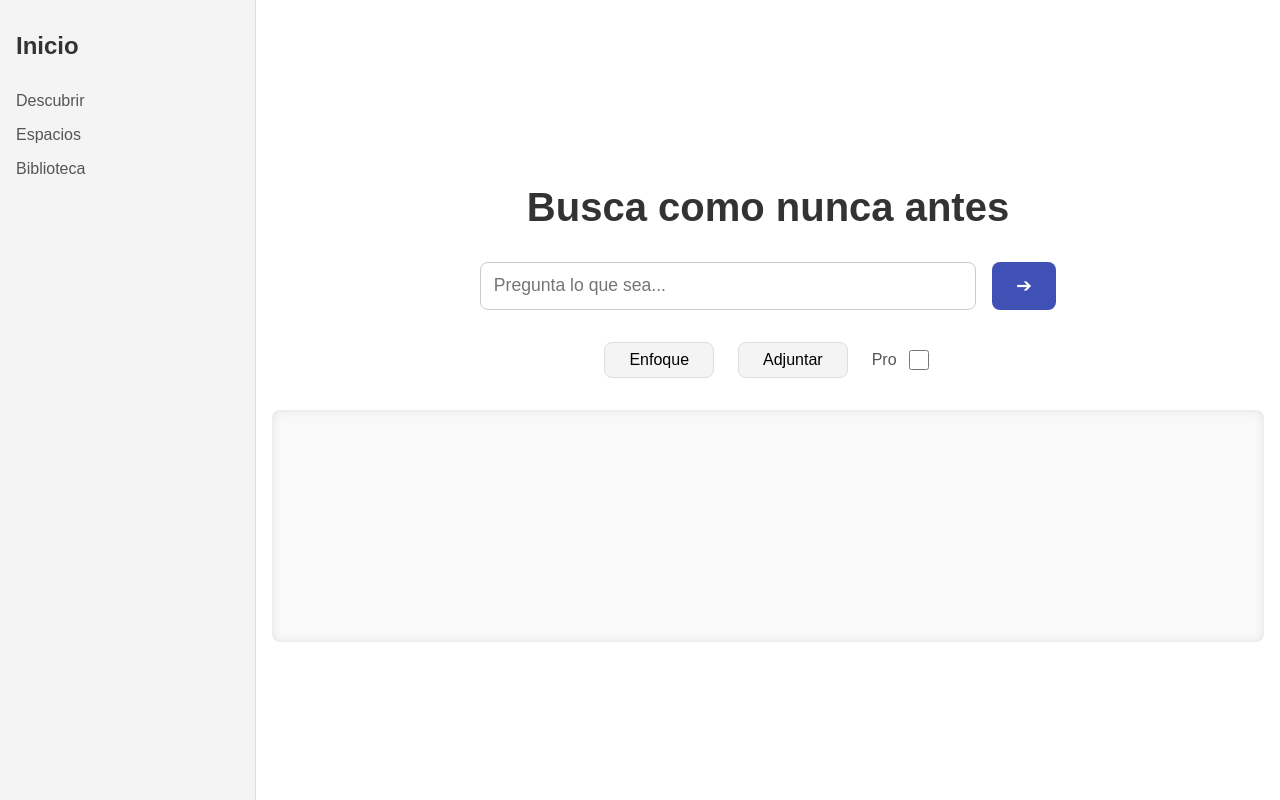
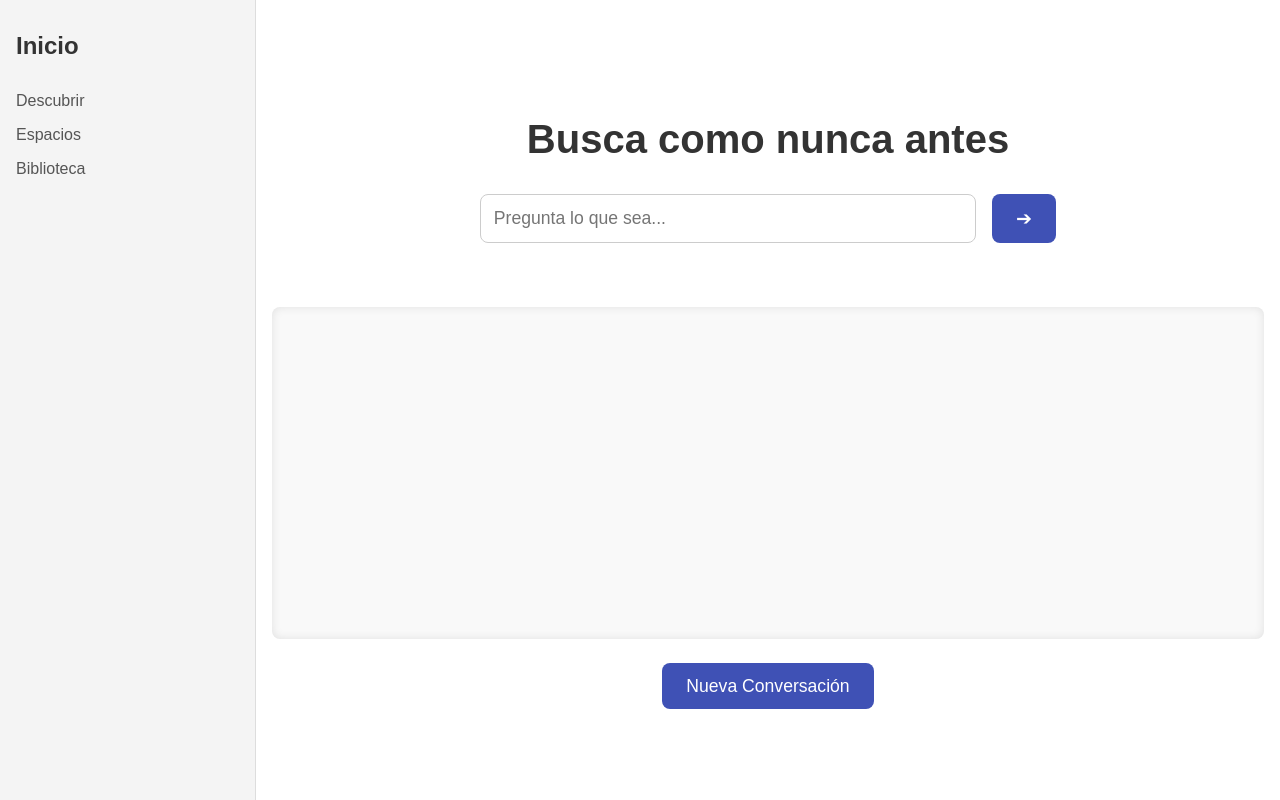
Before and after one commit to enricalicarte/whatsapp-gpt, a plain HTML site: page index.html in a window 1280 px wide. Drawn offline with Linux system fonts and the light colour scheme.

Commit message:
Added dynamic conversation saving and new conversation functionality

```diff
--- a/index.html
+++ b/index.html
@@ -27,17 +27,10 @@
                 <input type="text" id="search-input" placeholder="Pregunta lo que sea..." />
                 <button id="search-button">➔</button>
             </div>
-            <div id="options">
-                <button class="option">Enfoque</button>
-                <button class="option">Adjuntar</button>
-                <label id="toggle-pro">
-                    Pro
-                    <input type="checkbox" />
-                </label>
-            </div>
             <div id="chat-history">
                 <!-- Historial de chat actual -->
             </div>
+            <button id="new-conversation-button">Nueva Conversación</button>
         </main>
     </div>
     <script src="script.js"></script>
--- a/script.js
+++ b/script.js
@@ -2,8 +2,9 @@ const conversationList = document.getElementById("conversation-list");
 const chatHistory = document.getElementById("chat-history");
 const searchInput = document.getElementById("search-input");
 const searchButton = document.getElementById("search-button");
+const newConversationButton = document.getElementById("new-conversation-button");
 
-let conversations = []; // Array para almacenar las conversaciones
+let currentConversation = []; // Almacena mensajes de la conversación actual
 
 // Función para añadir un mensaje al historial del chat
 function addMessageToChat(sender, message) {
@@ -12,21 +13,26 @@ function addMessageToChat(sender, message) {
     messageDiv.textContent = message;
     chatHistory.appendChild(messageDiv);
     chatHistory.scrollTop = chatHistory.scrollHeight;
+    currentConversation.push({ sender, message }); // Guardar mensaje en la conversación actual
 }
 
 // Función para guardar la conversación en la biblioteca
-function saveConversation(input) {
-    // Guarda el texto en el array de conversaciones
-    conversations.push(input);
+function saveConversation() {
+    if (currentConversation.length === 0) return;
 
-    // Actualiza la lista en la barra lateral
+    // Crear un resumen con el primer mensaje del usuario
+    const firstUserMessage = currentConversation.find(msg => msg.sender === "user")?.message || "Sin título";
     const conversationItem = document.createElement("li");
-    conversationItem.textContent = input;
+    conversationItem.textContent = firstUserMessage;
     conversationItem.addEventListener("click", () => {
-        alert(`Seleccionaste la conversación: "${input}"`);
+        alert(`Resumen: ${firstUserMessage}`);
     });
 
     conversationList.appendChild(conversationItem);
+
+    // Reiniciar la conversación actual
+    currentConversation = [];
+    chatHistory.innerHTML = ""; // Limpiar el historial visual
 }
 
 // Evento del botón de búsqueda
@@ -41,9 +47,9 @@ searchButton.addEventListener("click", () => {
     const botReply = `Respuesta a: "${userMessage}"`;
     setTimeout(() => addMessageToChat("bot", botReply), 1000);
 
-    // Guardar la conversación en la biblioteca
-    saveConversation(userMessage);
-
     // Limpiar el campo de entrada
     searchInput.value = "";
 });
+
+// Evento del botón "Nueva Conversación"
+newConversationButton.addEventListener("click", saveConversation);
--- a/style.css
+++ b/style.css
@@ -131,45 +131,11 @@ body, html {
     background-color: #2c3e9f;
 }
 
-/* Options */
-#options {
-    display: flex;
-    gap: 1.5rem;
-    align-items: center;
-}
-
-.option {
-    padding: 0.5rem 1.5rem;
-    font-size: 1rem;
-    border: 1px solid #ddd;
-    border-radius: 8px;
-    background-color: #f4f4f4;
-    cursor: pointer;
-}
-
-.option:hover {
-    background-color: #e0e0e0;
-}
-
-#toggle-pro {
-    display: flex;
-    align-items: center;
-    gap: 0.5rem;
-    font-size: 1rem;
-    color: #555;
-}
-
-#toggle-pro input[type="checkbox"] {
-    width: 20px;
-    height: 20px;
-    cursor: pointer;
-}
-
-/* Historial de chat */
+/* Chat History */
 #chat-history {
     margin-top: 2rem;
     width: 100%;
-    height: 200px;
+    height: 300px;
     overflow-y: auto;
     background-color: #f9f9f9;
     padding: 1rem;
@@ -194,3 +160,19 @@ body, html {
     background-color: #e0e0e0;
     color: #333;
 }
+
+/* Nueva conversación */
+#new-conversation-button {
+    margin-top: 1.5rem;
+    padding: 0.8rem 1.5rem;
+    font-size: 1.1rem;
+    background-color: #3f51b5;
+    color: white;
+    border: none;
+    border-radius: 8px;
+    cursor: pointer;
+}
+
+#new-conversation-button:hover {
+    background-color: #2c3e9f;
+}
```
